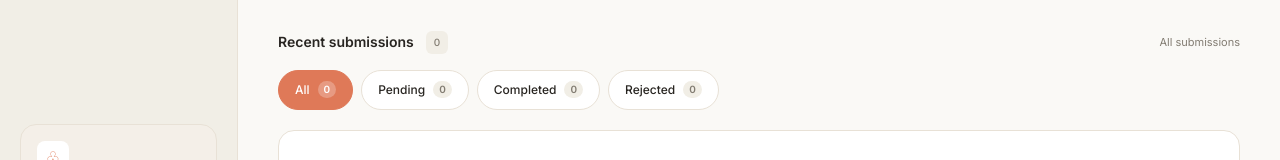
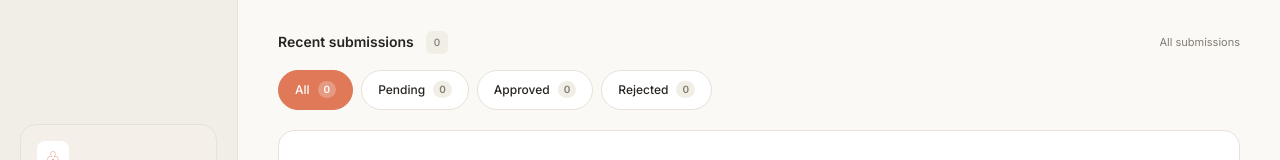
Before and after one commit to ivanlacson00-ux/connect-daet.ai-workflow, a Next.js app: page /workflow/user in a window 1280 px wide. Shown: the part 384-544 px from the top of the page. Built offline with nearby package versions, Linux system fonts and the light colour scheme.

Commit message:
changed filter label completed to approved

```diff
--- a/app/(dashboard)/workflow/user/page.tsx
+++ b/app/(dashboard)/workflow/user/page.tsx
@@ -38,7 +38,7 @@ type Filter = 'all' | 'pending' | 'completed' | 'rejected';
 const FILTERS: { key: Filter; label: string }[] = [
   { key: 'all', label: 'All' },
   { key: 'pending', label: 'Pending' },
-  { key: 'completed', label: 'Completed' },
+  { key: 'completed', label: 'Approved' },
   { key: 'rejected', label: 'Rejected' },
 ];
 
```
